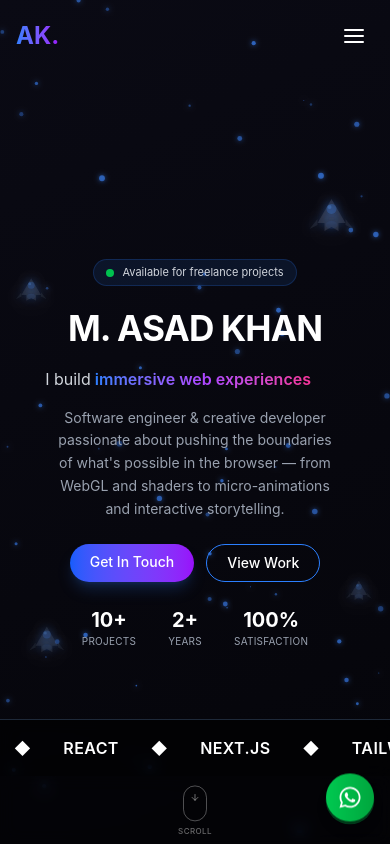
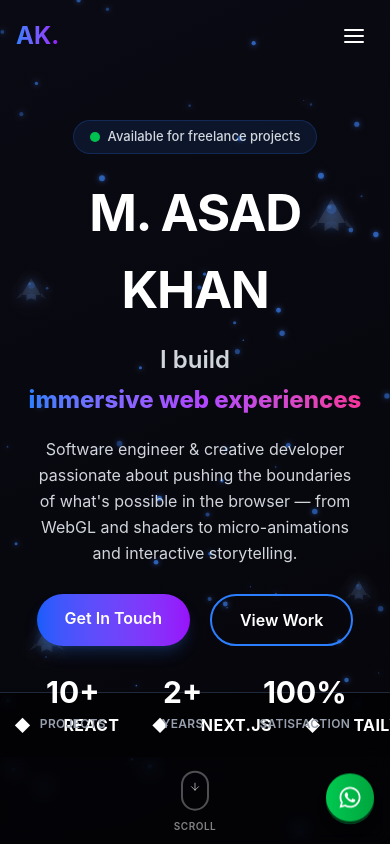
Before and after one commit to Asadniazi586/portfolio_website, a React app: page / in a window 390 px wide. Shown: the top 844 px of the page. Built offline with nearby package versions, Linux system fonts and the light colour scheme; the HTML template or start-up script is replaced by a standard one.

Commit message:
upgrade hero section

```diff
--- a/src/components/Hero.jsx
+++ b/src/components/Hero.jsx
@@ -37,15 +37,15 @@ const Hero = () => {
             ease: "easeOut"
           }}
         >
-          {/* AVAILABLE */}
+          {/* AVAILABLE - Reduced top padding on mobile */}
           <motion.div
             initial={{ opacity: 0, y: 15 }}
             animate={{ opacity: 1, y: 0 }}
             transition={{ duration: 0.5 }}
-            className="inline-flex items-center gap-2 px-3 py-1 sm:px-3 sm:py-1 rounded-full bg-blue-500/10 border border-blue-500/20 mb-4 sm:mb-6"
+            className="inline-flex items-center gap-2 px-4 py-1.5 sm:px-3 sm:py-1 rounded-full bg-blue-500/10 border border-blue-500/20 mb-5 sm:mb-6 mt-0 sm:mt-0"
           >
-            <span className="w-2 h-2 sm:w-2 sm:h-2 bg-green-500 rounded-full animate-pulse" />
-            <span className="text-[11px] sm:text-xs text-gray-300 whitespace-nowrap mobile:text-xs mobile:font-medium">
+            <span className="w-2.5 h-2.5 sm:w-2 sm:h-2 bg-green-500 rounded-full animate-pulse" />
+            <span className="text-[13px] sm:text-xs text-gray-300 whitespace-nowrap font-medium">
               Available for freelance projects
             </span>
           </motion.div>
@@ -59,22 +59,22 @@ const Hero = () => {
               type: "spring",
               stiffness: 180
             }}
-            className="text-[2.2rem] sm:text-5xl md:text-7xl font-bold mb-3 sm:mb-5 tracking-tight mobile:text-3xl mobile:mb-4"
+            className="text-[3.2rem] sm:text-5xl md:text-7xl font-bold mb-4 sm:mb-5 tracking-tight"
           >
             M. ASAD KHAN
           </motion.h1>
 
-          {/* I BUILD */}
-          <div className="text-base sm:text-xl md:text-3xl text-gray-300 mb-4 sm:mb-6 px-2 mobile:text-lg mobile:mb-5">
-            <div className="flex justify-center items-center text-center flex-wrap sm:flex-nowrap gap-1">
-              <span className="whitespace-nowrap text-base sm:text-xl md:text-3xl mobile:text-lg">
+          {/* I BUILD - Properly centered */}
+          <div className="text-2xl sm:text-xl md:text-3xl text-gray-300 mb-5 sm:mb-6 px-2">
+            <div className="flex justify-center items-center text-center flex-wrap sm:flex-nowrap gap-2">
+              <span className="whitespace-nowrap text-2xl sm:text-xl md:text-3xl font-semibold">
                 I build
               </span>
 
               <div
                 className="relative inline-block"
                 style={{
-                  minWidth: '250px',
+                  minWidth: '310px',
                   width: 'auto'
                 }}
               >
@@ -87,14 +87,15 @@ const Hero = () => {
                     transition={{
                       duration: 0.5
                     }}
-                    className="absolute left-0 font-semibold bg-gradient-to-r from-blue-500 via-purple-500 to-pink-500 bg-clip-text text-transparent text-base sm:text-xl md:text-3xl whitespace-nowrap mobile:text-lg mobile:font-bold"
+                    className="absolute left-0 font-extrabold bg-gradient-to-r from-blue-500 via-purple-500 to-pink-500 bg-clip-text text-transparent text-2xl sm:text-xl md:text-3xl whitespace-nowrap text-center"
+                    style={{ left: '50%', transform: 'translateX(-50%)' }}
                   >
                     {roles[currentRole]}
                   </motion.span>
                 </AnimatePresence>
 
                 {/* Invisible placeholder */}
-                <span className="invisible font-semibold whitespace-nowrap text-base sm:text-xl md:text-3xl mobile:text-lg mobile:font-bold">
+                <span className="invisible font-extrabold whitespace-nowrap text-2xl sm:text-xl md:text-3xl block text-center">
                   {longestRole}
                 </span>
               </div>
@@ -109,7 +110,7 @@ const Hero = () => {
               delay: 0.3,
               duration: 0.8
             }}
-            className="text-gray-400 text-sm sm:text-base md:text-lg max-w-xs sm:max-w-2xl mx-auto mb-6 sm:mb-8 leading-relaxed px-4 mobile:text-gray-300 mobile:text-base mobile:mb-7 mobile:max-w-sm"
+            className="text-gray-300 text-base sm:text-base md:text-lg max-w-sm sm:max-w-2xl mx-auto mb-7 sm:mb-8 leading-relaxed px-4"
           >
             Software engineer & creative developer passionate about pushing
             the boundaries of what's possible in the browser — from
@@ -124,13 +125,13 @@ const Hero = () => {
               delay: 0.4,
               duration: 0.8
             }}
-            className="flex justify-center gap-3 sm:gap-4 mb-6 sm:mb-10 flex-wrap mobile:gap-4 mobile:mb-7"
+            className="flex justify-center gap-5 sm:gap-4 mb-7 sm:mb-10 flex-wrap"
           >
             <motion.a
               whileHover={{ scale: 1.05 }}
               whileTap={{ scale: 0.95 }}
               href="#contact"
-              className="px-5 py-2 rounded-full bg-gradient-to-r from-blue-600 to-purple-600 text-white text-sm sm:text-base font-medium shadow-lg shadow-blue-500/20 mobile:px-6 mobile:py-2.5 mobile:text-base mobile:font-semibold"
+              className="px-7 py-3 rounded-full bg-gradient-to-r from-blue-600 to-purple-600 text-white text-base sm:text-base font-semibold shadow-lg shadow-blue-500/20"
             >
               Get In Touch
             </motion.a>
@@ -139,7 +140,7 @@ const Hero = () => {
               whileHover={{ scale: 1.05 }}
               whileTap={{ scale: 0.95 }}
               href="#projects"
-              className="px-5 py-2 rounded-full border border-blue-500 text-white text-sm sm:text-base font-medium hover:bg-blue-500/10 transition-all mobile:px-6 mobile:py-2.5 mobile:text-base mobile:font-semibold mobile:border-2"
+              className="px-7 py-3 rounded-full border-2 border-blue-500 text-white text-base sm:text-base font-semibold hover:bg-blue-500/10 transition-all"
             >
               View Work
             </motion.a>
@@ -153,7 +154,7 @@ const Hero = () => {
               delay: 0.5,
               duration: 0.8
             }}
-            className="flex justify-center items-start gap-8 sm:gap-12 md:gap-16 mobile:gap-10"
+            className="flex justify-center items-start gap-14 sm:gap-12 md:gap-16"
           >
             {[
               { value: "10+", label: "PROJECTS" },
@@ -161,10 +162,10 @@ const Hero = () => {
               { value: "100%", label: "SATISFACTION" }
             ].map((stat, i) => (
               <div key={i}>
-                <div className="text-xl sm:text-3xl md:text-4xl font-bold text-white mobile:text-2xl">
+                <div className="text-3xl sm:text-3xl md:text-4xl font-bold text-white">
                   {stat.value}
                 </div>
-                <div className="text-[10px] sm:text-xs text-gray-400 tracking-wide whitespace-nowrap mobile:text-xs mobile:font-medium mobile:mt-1">
+                <div className="text-xs sm:text-xs text-gray-400 tracking-wide whitespace-nowrap font-semibold mt-1.5">
                   {stat.label}
                 </div>
               </div>
@@ -216,18 +217,28 @@ const Hero = () => {
         </div>
       </div>
 
-      {/* MOBILE MARQUEE - Fixed: Taller height and moving properly */}
+      {/* MOBILE MARQUEE */}
       <div className="absolute bottom-0 left-0 right-0 md:hidden">
-        {/* Taller Marquee */}
-        <div className="overflow-hidden border-t border-gray-800 bg-black/60 backdrop-blur-sm py-4">
-          <div className="flex animate-marquee whitespace-nowrap" style={{ animation: 'marquee 15s linear infinite' }}>
+        <div className="marquee-container overflow-hidden border-t border-gray-800 bg-black/60 backdrop-blur-sm py-5">
+          <div className="marquee-track inline-flex whitespace-nowrap">
             {[
               "WEBGL", "◆", "REACT", "◆", "NEXT.JS", "◆",
-              "TAILWIND", "◆", "THREE.JS", "◆",
-              "GSAP", "◆", "TYPESCRIPT", "◆", "WEBFLOW", "◆",
-              "NODE.JS", "◆", "EXPRESS", "◆", "MONGODB", "◆"
+              "TAILWIND", "◆", "THREE.JS", "◆", "GSAP", "◆",
+              "TYPESCRIPT", "◆", "WEBFLOW", "◆", "NODE.JS", "◆",
+              "EXPRESS", "◆", "MONGODB", "◆"
             ].map((tech, i) => (
-              <span key={i} className="mx-4 text-base text-white font-semibold tracking-wide">
+              <span key={i} className="mx-4 text-[15px] text-white font-bold tracking-wide">
+                {tech}
+              </span>
+            ))}
+            {/* Duplicate for seamless loop */}
+            {[
+              "WEBGL", "◆", "REACT", "◆", "NEXT.JS", "◆",
+              "TAILWIND", "◆", "THREE.JS", "◆", "GSAP", "◆",
+              "TYPESCRIPT", "◆", "WEBFLOW", "◆", "NODE.JS", "◆",
+              "EXPRESS", "◆", "MONGODB", "◆"
+            ].map((tech, i) => (
+              <span key={`dup-${i}`} className="mx-4 text-[15px] text-white font-bold tracking-wide">
                 {tech}
               </span>
             ))}
@@ -235,9 +246,9 @@ const Hero = () => {
         </div>
 
         {/* Animated Scroll Indicator */}
-        <div className="flex flex-col items-center justify-center py-2 bg-black/40 backdrop-blur-sm">
+        <div className="flex flex-col items-center justify-center py-3 bg-black/40 backdrop-blur-sm">
           <motion.div
-            animate={{ y: [0, 5, 0] }}
+            animate={{ y: [0, 6, 0] }}
             transition={{
               repeat: Infinity,
               duration: 1.2,
@@ -245,10 +256,10 @@ const Hero = () => {
             }}
             className="flex flex-col items-center gap-1"
           >
-            <div className="w-6 h-9 rounded-full border border-white/30 flex justify-center items-start pt-1.5">
-              <FiArrowDown className="w-2.5 h-2.5 text-white/50" />
+            <div className="w-7 h-10 rounded-full border-2 border-white/30 flex justify-center items-start pt-2">
+              <FiArrowDown className="w-3 h-3 text-white/60 font-bold" />
             </div>
-            <span className="text-white/40 text-[8px] tracking-wider font-medium">SCROLL</span>
+            <span className="text-white/50 text-[10px] tracking-wider font-semibold mt-1">SCROLL</span>
           </motion.div>
         </div>
       </div>
--- a/src/index.css
+++ b/src/index.css
@@ -129,17 +129,22 @@
   overflow-x: hidden;
 }
 
-/* ONLY MOBILE CHANGES - Larger text & proper spacing */
+/* ONLY MOBILE CHANGES - Reduced top gap & proper centering */
 @media (max-width: 640px) {
   /* Hero takes full viewport height */
   #home {
     min-height: 100vh !important;
     height: auto !important;
-    padding-top: -1rem !important;
+    padding-top: 0 !important;
     padding-bottom: 0 !important;
     display: flex !important;
     align-items: center !important;
     justify-content: center !important;
+  }
+
+  /* Reduce gap between nav and available badge */
+  #home .container {
+    padding-top: 0.5rem !important;
   }
 
   /* About section - hidden until scroll */
@@ -171,6 +176,12 @@
     margin-left: 1rem !important;
     margin-right: 1rem !important;
   }
+
+  /* Ensure I build line is properly centered */
+  #home .relative.inline-block {
+    display: inline-flex !important;
+    justify-content: center !important;
+  }
 }
 
 /* Desktop styles - COMPLETELY UNCHANGED */
```
